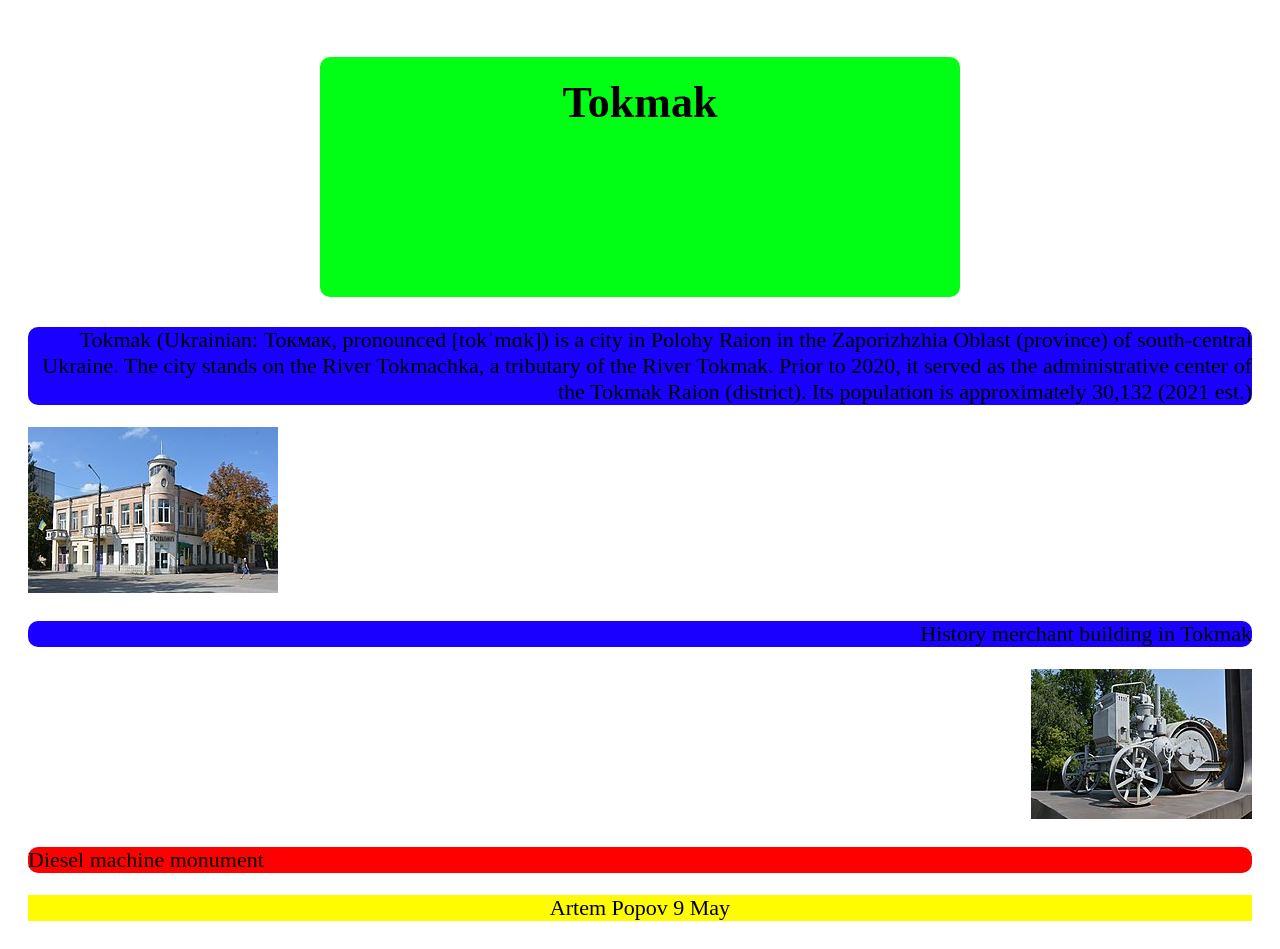
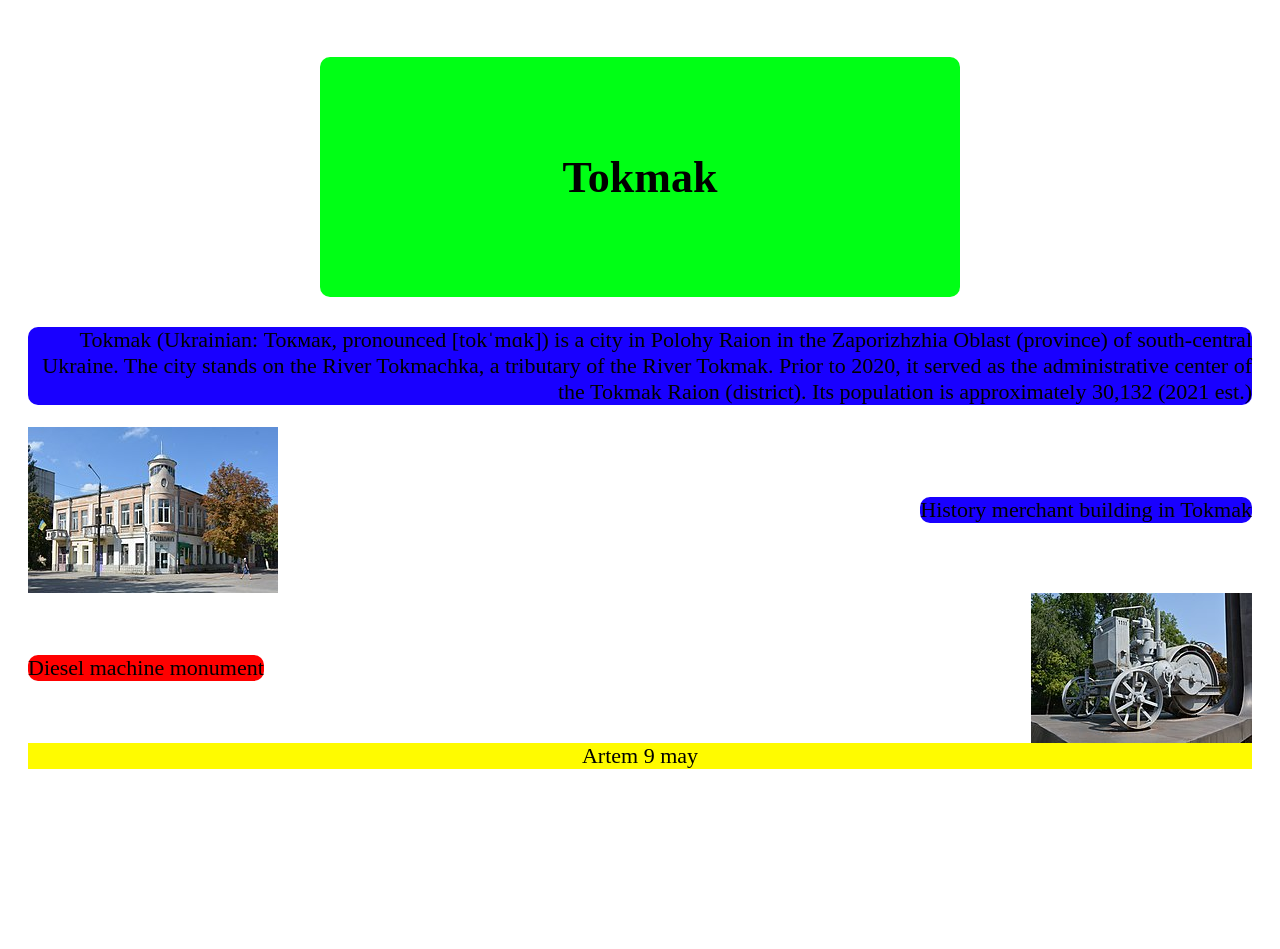
Before and after one commit to Artem5417/Tokmak, a plain HTML site: page index.html in a window 1280 px wide. After the commit the page ends 800 px from the top, so only its background shows below. Drawn offline with Linux system fonts and the light colour scheme.

Commit message:
add: Tokamk

```diff
--- a/index.html
+++ b/index.html
@@ -11,7 +11,11 @@
          }
          h1{
             margin-left: auto;
-            margin-right: auto;
+             margin-right: auto;
+             margin-left: auto;
+            display: flex;
+            align-items: center;
+            justify-content: center;
             border-radius: 10px;
              float: center;
              text-align: center;
@@ -25,17 +29,14 @@
             text-align: right;
         }
         head{
-            text-align: center;
+            text-align: left;
         }
         header{
-           text-align: left;
+            text-align: left;
         }
-        article{
-            text-align: right;
-        }
+
         article p{
-            text-align: left;
-            background-color:rgb(255, 0, 0);
+            background-color:rgb(255, 0, 0)
         }
         header p{
             background-color:rgb(25, 0, 255) ;
@@ -44,20 +45,36 @@
             background-color: rgb(255, 251, 0);
             text-align: center;
         }
+        .pic {
+            display: flex;
+            flex-wrap: nowrap;
+            align-items: center;
+            justify-content: space-between;
+            text-align: left;
+        }
+       .pic2{
+        display:flex;
+        align-items: center;
+        justify-content: space-between;
 
+       }
     </style>
 </head>
 <body>
     <header>
         <h1>Tokmak</h1>
         <p>Tokmak (Ukrainian: Токмак, pronounced [tokˈmɑk]) is a city in Polohy Raion in the Zaporizhzhia Oblast (province) of south-central Ukraine. The city stands on the River Tokmachka, a tributary of the River Tokmak. Prior to 2020, it served as the administrative center of the Tokmak Raion (district). Its population is approximately 30,132 (2021 est.)</p>
-        <img src="picture1.JPG">
-        <p>History merchant building in Tokmak</p>
+        <div class="pic">
+            <img src="picture1.JPG">
+            <p>History merchant building in Tokmak</p>
+        </div>
     </header>
 <article>
-    <img src="picture3.jpeg">
-    <p>Diesel machine monument</p>
-    <footer>Artem Popov  9 May</footer>
+    <div class="pic2">
+        <p>Diesel machine monument</p>
+        <img src="picture3.jpeg">
+    </div>
 </article>
+<footer>Artem 9 may</footer>
 </body>
 </html>
```
Also changed, not shown: picture2.jpeg (deleted).
